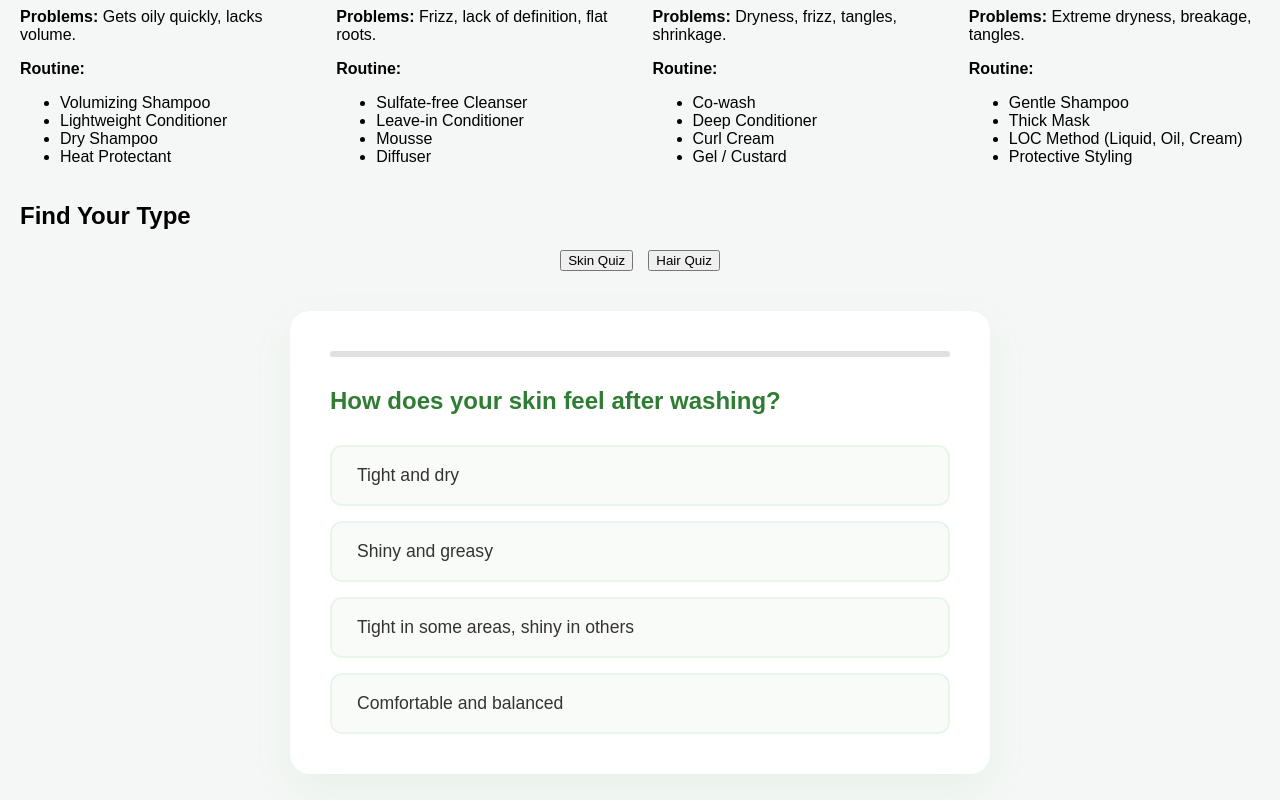
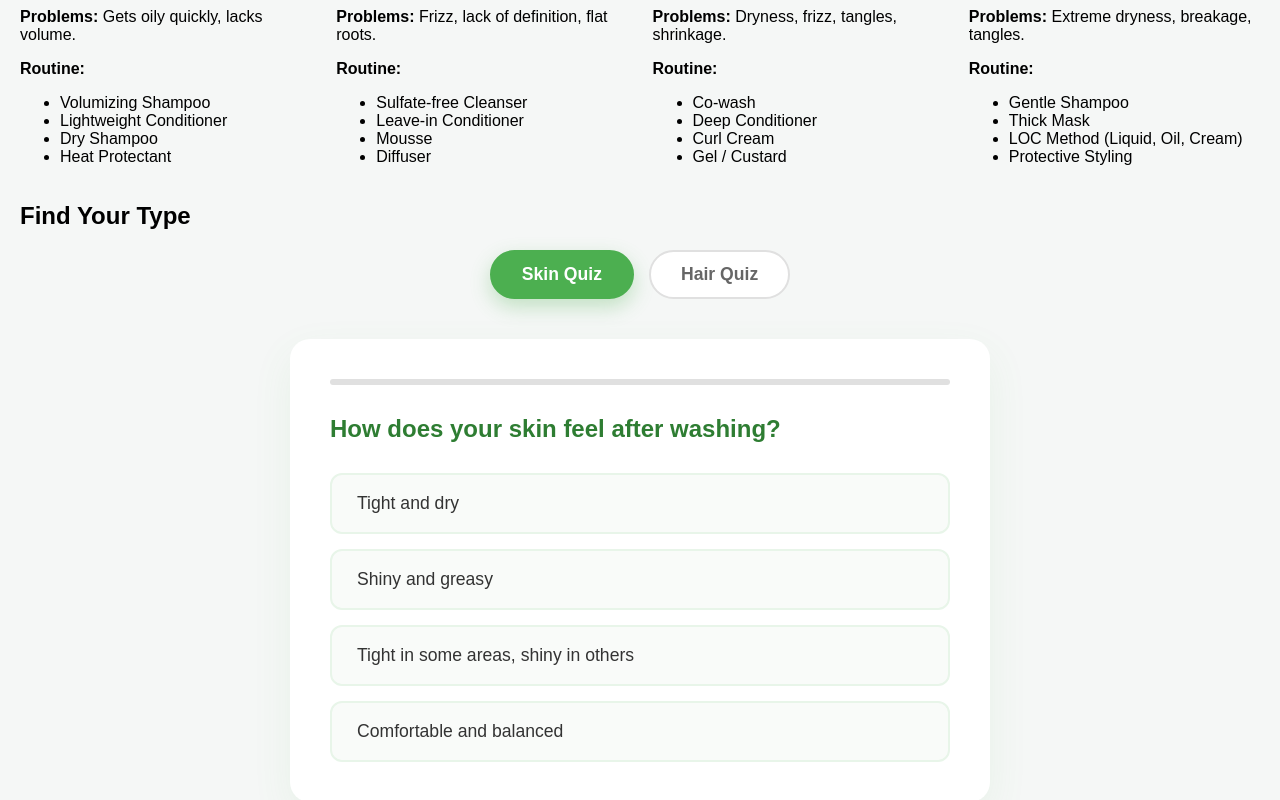
Before and after one commit to divyakonada04/RemedyHub, a React (Vite) app in the folder react-project/: page /guide in a window 1280 px wide. Shown: the part 943-1743 px from the top of the page. Built offline with nearby package versions, Linux system fonts and the light colour scheme.

Commit message:
fix: guide page css import and home page image height

```diff
--- a/react-project/src/pages/GuidePage.jsx
+++ b/react-project/src/pages/GuidePage.jsx
@@ -1,9 +1,9 @@
 import React, { useState } from 'react';
 import { motion } from 'framer-motion';
 import { Droplets, Sun, Wind, CloudRain, Star, Sparkles, Scissors, Activity } from 'lucide-react';
+import './GuidePage.css';
 import SkinQuiz from '../components/Guide/SkinQuiz';
 import HairQuiz from '../components/Guide/HairQuiz';
-import './GuidePage.css';
 
 const skinTypes = [
   { id: 1, title: 'Oily Skin', desc: 'Produces excess oil, leading to shine and potential breakouts.', problems: 'Acne, large pores, shiny T-zone.', routine: ['Double Cleanse', 'BHA Exfoliant', 'Oil-free Moisturizer', 'Gel Sunscreen'], icon: <Droplets size={24} /> },
@@ -83,14 +83,23 @@ function GuidePage() {
         ))}
       </div>
 
+
+
       {/* Quiz Section */}
       <h2>Find Your Type</h2>
 
       <div className="quiz-tabs">
-        <button onClick={() => setActiveQuiz("skin")}>
+        <button
+          className={`quiz-tab ${activeQuiz === "skin" ? "active" : ""}`}
+          onClick={() => setActiveQuiz("skin")}
+        >
           Skin Quiz
         </button>
-        <button onClick={() => setActiveQuiz("hair")}>
+
+        <button
+          className={`quiz-tab ${activeQuiz === "hair" ? "active" : ""}`}
+          onClick={() => setActiveQuiz("hair")}
+        >
           Hair Quiz
         </button>
       </div>
--- a/react-project/src/pages/Home.jsx
+++ b/react-project/src/pages/Home.jsx
@@ -11,7 +11,7 @@ function Home() {
                 backgroundSize: 'cover',
                 backgroundPosition: 'center',
                 backgroundRepeat: 'no-repeat',
-                height: '100vh'
+                height: '60vh'
             }}
             >
                 <h1>Welcome to RemedyHub🌿</h1>
```
